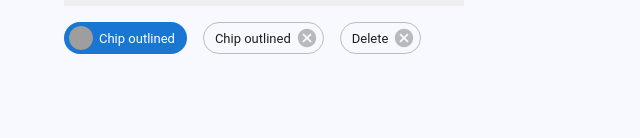
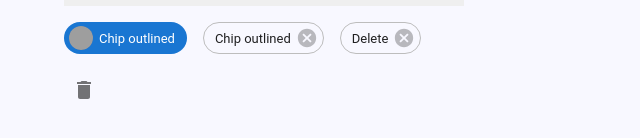
Before and after one commit to AbrarZahid050/Material-UI-learning, a React (Create React App) app: page / in a window 1280 px wide. Shown: the part 460-598 px from the top of the page, without its empty margins (0-640 px from the left). Built offline with nearby package versions, Linux system fonts and the light colour scheme; grey boxes are pictures that could not be loaded.

Commit message:
update-20, Tooltip done!

```diff
--- a/src/App.js
+++ b/src/App.js
@@ -18,6 +18,7 @@ import { MuiAvatar } from "./components/navbar/MuiAvatar";
 import { MuiBadge } from "./components/navbar/MuiBadge";
 import { MuiChip } from "./components/navbar/MuiChip";
 import { MuiList } from "./components/navbar/MuiList";
+import { MuiTooltip } from "./components/navbar/MuiTooltip";
 
 /* <-----------------------Run the below code in one instance---------------------->
 import MuiAppbar from "./components/navbar/MuiAppbar";
@@ -53,6 +54,7 @@ const App = () => {
       <MuiBadge />
       <MuiList />
       <MuiChip />
+      <MuiTooltip />
     </div>
   );
 };
--- /dev/null
+++ b/src/components/navbar/MuiTooltip.jsx
@@ -0,0 +1,22 @@
+import { Delete } from "@mui/icons-material";
+import { Container, IconButton, Stack, Tooltip } from "@mui/material";
+
+export const MuiTooltip = () => {
+  return (
+    <Container>
+      <Stack direction="row" marginTop={2}>
+        <Tooltip
+          title="Delete"
+          placement="right"
+          arrow
+          enterDelay={200}
+          leaveDelay={200}
+        >
+          <IconButton>
+            <Delete />
+          </IconButton>
+        </Tooltip>
+      </Stack>
+    </Container>
+  );
+};
```
